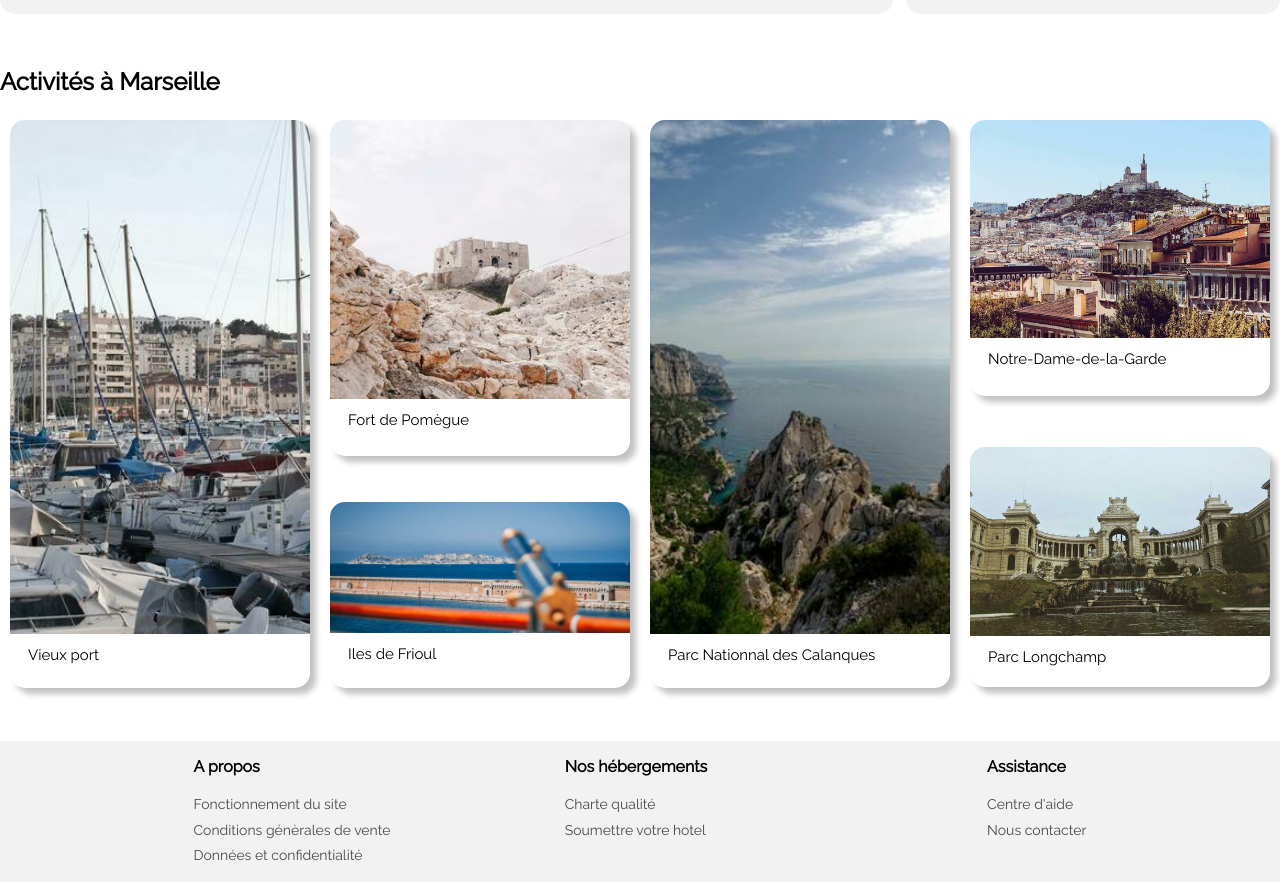
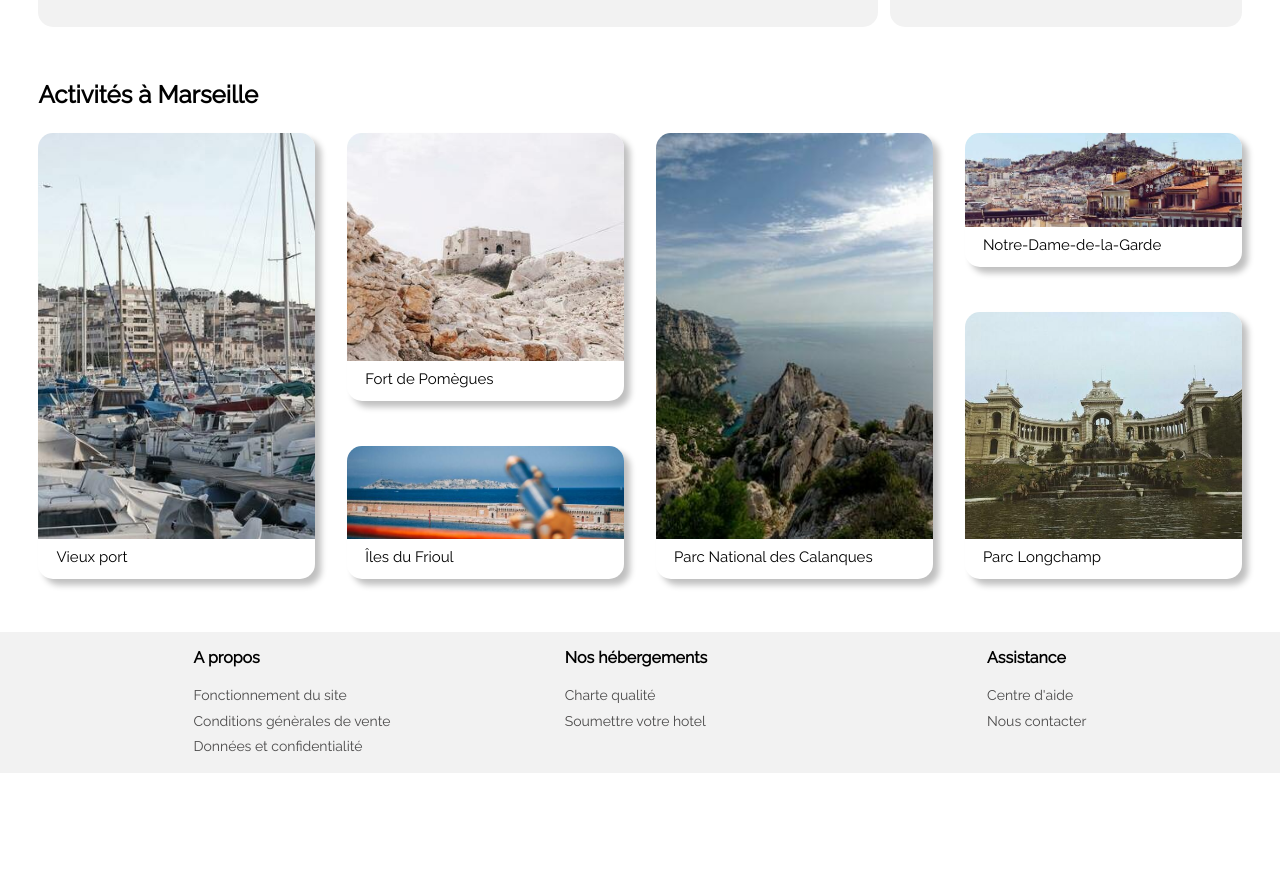
Before and after one commit to Soukainalarabi/soukainalarabi_2_20210728, a plain HTML site: page index.html in a window 1280 px wide. Shown: the part 986-1868 px from the top of the page. After the commit the page ends 1759 px from the top, so only its background shows below. Drawn offline with Linux system fonts and the light colour scheme.

Commit message:
activity responsive

```diff
--- a/index.html
+++ b/index.html
@@ -1,5 +1,6 @@
 <!DOCTYPE html>
 <html lang="fr">
+
 <head>
   <meta charset="UTF-8">
   <meta name="viewport" content="width=device-width, initial-scale=1.0">
@@ -7,10 +8,11 @@
   <link rel="preconnect" href="https://fonts.gstatic.com" crossorigin>
   <link href="https://fonts.googleapis.com/css2?family=Raleway:wght@100;400&display=swap" rel="stylesheet">
   <link rel="stylesheet" href="style.css">
-    <link rel="stylesheet"href="mobile.css">
+  <link rel="stylesheet" href="mobile.css">
   <script src="https://kit.fontawesome.com/6d1afd3785.js" crossorigin="anonymous"></script>
   <title>Reservia</title>
 </head>
+
 <body>
   <div class="container">
     <header class="header">
@@ -20,16 +22,18 @@
       <div class="inscrire"><a href="#">S'inscrire </a></div>
       <nav class="nav">
         <ul class="menu">
-            <li ><a class="border-top-blue" href="#hebergement">Hébergements</a></li>
+          <li><a class="border-top-blue" href="#hebergement">Hébergements</a></li>
           <li><a href="#activite">Activités</a></li>
         </ul>
       </nav>
     </header>
     <h1>Trouver votre hébergement pour des vacances de rêves</h1>
-       <p>En plein centre  ville ou en pleine nature</p>
+    <p>En plein centre ville ou en pleine nature</p>
     <div class="maps">
       <i class="fas fa-map-marker-alt"></i>
-        <input type="search" name="ss" id="ss" class="c-autocomplete__input sb-searchbox__input sb-destination__input" placeholder="Marseille,France" value="Marseille,France" autocomplete="off" data-component="search/destination/input-placeholder" data-sb-id="main" data-input="" aria-autocomplete="both">
+      <input type="search" name="ss" id="ss" class="c-autocomplete__input sb-searchbox__input sb-destination__input"
+        placeholder="Marseille,France" value="Marseille,France" autocomplete="off"
+        data-component="search/destination/input-placeholder" data-sb-id="main" data-input="" aria-autocomplete="both">
       <button>Rechercher</button>
       <i class="fas fa-search"></i>
     </div>
@@ -50,7 +54,7 @@
         </li>
         <li class="class-border">
           <i class="fas fa-dog"></i>
-          <p>  Animaux autorisés</p>
+          <p> Animaux autorisés</p>
         </li>
       </ul>
     </nav>
@@ -69,7 +73,8 @@
               <img src="images/heber1.jpg" alt="Auberge la cannebière">
 
               <h6>Auberge la cannebière</h6>
-            <p>Nuit à partir de </p><div class="money-heberg1">25€</div>
+              <p>Nuit à partir de </p>
+              <div class="money-heberg1">25€</div>
             </a>
             <span class="stars">
               <i class="fas fa-star"></i>
@@ -83,7 +88,8 @@
             <a href="#">
               <img src="images/heber2.jpg" alt="Hôtel du port">
               <h6>Hôtel du port</h6>
-              <p>Nuit à partir de 52</p><div class="money-heberg">€</div>
+              <p>Nuit à partir de 52</p>
+              <div class="money-heberg">€</div>
             </a>
             <span class="stars">
               <i class="fas fa-star"></i>
@@ -97,7 +103,8 @@
             <a href="#">
               <img src="images/heber3.jpg" alt="Hôtel les mouettes">
               <h6>Hôtel les mouettes</h6>
-              <p>Nuit à partir de 76</p><div class="money-heberg">€</div>
+              <p>Nuit à partir de 76</p>
+              <div class="money-heberg">€</div>
             </a>
             <span class="stars">
               <i class="fas fa-star"></i>
@@ -113,7 +120,8 @@
             <a href="#">
               <img src="images/heber4.jpg" alt="Hôtel de la mer">
               <h6>Hôtel de la mer</h6>
-              <p>Nuit à partir de 46</p><div class="money-heberg">€</div>
+              <p>Nuit à partir de 46</p>
+              <div class="money-heberg">€</div>
             </a>
             <span class="stars">
               <i class="fas fa-star"></i>
@@ -127,7 +135,8 @@
             <a href="#">
               <img src="images/heber5.jpg" alt="Auberge Le Panier">
               <h6>Auberge Le Panier</h6>
-              <p>Nuit à partir de </p><div class="money-heberg5">23€</div>
+              <p>Nuit à partir de </p>
+              <div class="money-heberg5">23€</div>
             </a>
             <span class="stars">
               <i class="fas fa-star"></i>
@@ -141,7 +150,8 @@
             <a href="#">
               <img src="images/heber6.jpg" alt="Hôtel chez Amina">
               <h6>Hôtel chez Amina</h6>
-              <p>Nuit à partir de 96</p><div class="money-heberg">€</div>
+              <p>Nuit à partir de 96</p>
+              <div class="money-heberg">€</div>
             </a>
             <span class="stars">
               <i class="fas fa-star"></i>
@@ -151,7 +161,9 @@
             </span>
           </div>
         </div>
-              <a href="#"><h4>Afficher plus</h4></a>
+        <a href="#">
+          <h4>Afficher plus</h4>
+        </a>
       </div>
       <aside>
         <div class="title-aside">
@@ -166,7 +178,8 @@
             <div class="txt-populaire">
               <a href="#">
                 <h6>Hôtel le soleil du matin</h6>
-              <p>Nuit à partir de 128</p><div    class="money-populaire1">€</div>
+                <p>Nuit à partir de 128</p>
+                <div class="money-populaire1">€</div>
               </a>
               <span class="stars">
                 <i class="fas fa-star"></i>
@@ -184,7 +197,8 @@
             <div class="txt-populaire">
               <a href="#">
                 <h6>Au coeur de l'eau Chambre d'hotes</h6>
-             <p>Nuit à partir de 71</p><div class="money-populaire2">€</div>
+                <p>Nuit à partir de 71</p>
+                <div class="money-populaire2">€</div>
               </a>
               <span class="stars">
                 <i class="fas fa-star"></i>
@@ -202,7 +216,8 @@
             <div class="txt-populaire">
               <a href="#">
                 <h6>Hôtel Tout bleu et Blanc</h6>
-            <p>Nuit à partir de 68</p><div class="money-populaire3">€</div>
+                <p>Nuit à partir de 68</p>
+                <div class="money-populaire3">€</div>
               </a>
               <span class="stars">
                 <i class="fas fa-star"></i>
@@ -216,49 +231,35 @@
         </div>
       </aside>
     </section>
-            <h3 id="activite">Activités à Marseille </h3>
+    <section id="activite">
+      <h3>Activités à Marseille </h3>
       <div class="album">
-        <div class="bloc1">
-            <a href="#">
-            <img src="images/activ1.jpg" alt="le port">
-           </a>
-           <a href="#"><p>Vieux port</p></a>
+        <div class="activ-bloc article1">
+          <img  src="images/activ1.jpg" alt="le port">
+          <p>Vieux port</p>
         </div>
-        <div class="bloc2">
-        <div class="activ2">
-            <a href="#">
-            <img src="images/activ2.jpg" alt="Fort de Pomègue">
-            </a>
-             <a href="#"><p>Fort de Pomègue</p></a>
+        <div class="activ-bloc article2">
+          <img src="images/activ2.jpg" alt="le port">
+          <p>Fort de Pomègues</p>
         </div>
-        <div class="activ3">
-            <a href="#">
-             <img src="images/activ3.jpg" alt="Iles de Frioul">
-            </a>
-            <a href="#"><p>Iles de Frioul</p></a>
+        <div class="activ-bloc article3">
+          <img  src="images/activ3.jpg" alt="le port">
+          <p>Îles du Frioul</p>
+        </div>
+        <div class="activ-bloc article4">
+          <img  src="images/activ4.jpg" alt="le port">
+          <p>Parc National des Calanques</p>
+        </div>
+        <div class="activ-bloc article5">
+          <img  src="images/activ5.jpg" alt="le port">
+          <p>Notre-Dame-de-la-Garde</p>
+        </div>
+        <div class="activ-bloc article6">
+          <img   src="images/activ6.jpg" alt="le port">
+          <p>Parc Longchamp</p>
         </div>
       </div>
-        <div class="bloc3">
-            <a href="#">
-             <img src="images/activ4.jpg" alt="Parc Nationnal des Calanques">
-            </a>
-            <a href="#"><p>Parc Nationnal des Calanques</p></a>
-        </div>
-        <div class="bloc4">
-        <div class="activ5">
-            <a href="#">
-              <img src="images/activ5.jpg" alt="Notre-Dame-de-la-Garde">
-            </a>
-            <a href="#"><p>Notre-Dame-de-la-Garde</p></a>
-        </div>
-        <div class="activ6">
-            <a href="#">
-              <img src="images/activ6.jpg" alt="Parc Longchamp">
-            </a>
-            <a href="#"><p>Parc Longchamp</p></a>
-        </div>
-        </div>
-        </div>
+    </section>
   </div>
   <footer>
     <div class="Apropos">
@@ -286,4 +287,5 @@
   </footer>
 
 </body>
+
 </html>
--- a/style.css
+++ b/style.css
@@ -359,84 +359,75 @@ aside .partie1 {
     padding-bottom: 12px;
 }
 /*//////////      activités à Marseille          /////////////*/
+
+#activite{
+    display: block;
+}
+
 .album{
-    width: 100%;
     display: flex;
+    flex-direction: column;
+    flex-wrap: wrap;
     align-content: space-between;
-    justify-content: space-around;
+    justify-content: space-between;
+    height: 446px;
+    margin-top: 24px;
 }
 .album a{
     text-decoration: none;
     color: black;
+}
 
-}
-/* .album > * {
-    margin-right: auto;
-} */
 .album img, .album p{
     margin-block-start: 0.5em;
     margin-block-end: 0em;
 }
-.album img{
-    border-top-left-radius: 15px;
-    border-top-right-radius: 15px;
-    width: 300px;
-    margin-top: 0px;
-}
-.album p{
-    margin-left: 18px;
-    font-size: 15px;
-}
-.bloc1 img,.bloc3 img{
-    height: 514px;
-    object-fit: cover;
-}
-.bloc1, .bloc3, .activ2, .activ3, .activ5, .activ6 {
+
+
+.activ-bloc{
     transition-duration: 0.1s;
     border-radius: 15px;
     box-shadow: 6px 6px 6px silver;
+    width: 23%;
+
 }
-.bloc4{
-    margin: 0px;
+.activ-bloc p{
+    margin-left: 18px;
+    margin-top: 5px;
+    font-size: 15px;
 }
-.activ2{
-    height: 336px;
+.activ-bloc img{
+    object-fit: cover;
+    border-top-left-radius: 15px;
+    border-top-right-radius: 15px;
+    margin-top: 0px;
+    width: 100%;
+    height: calc(100% - 40px);
 }
-.activ2 img{
-    height: 279px;
-    object-fit: cover;
+.activ-bloc.article1{
+    height: 100%;
 }
-.activ3 img {
-    height: 131px;
-    object-fit: cover;
+.activ-bloc.article2{
+    height: 60%;
 }
-.activ5 img{
-    height: 218px;
-    object-fit: cover;
+.activ-bloc.article3{
+    height: 30%;
 }
-.activ6 img {
-    height: 189px;
-    object-fit: cover;
+
+.activ-bloc.article4{
+    height: 100%;
 }
-.activ3{
-    height: 186px;
-    margin-top: 46px;
+.activ-bloc.article5{
+    height: 30%;
 }
-.activ6 {
-    margin-top: 51px;
-    height: 240px;
+.activ-bloc.article6{
+    height: 60%;
 }
-.activ5 {
-    height: 276px;
-}
+
 /* ///////          footer              ///////// */
 
 footer{
-
     background-color:#F2F2F2;
-    margin-top: 53px;
-}
-footer{
     display: flex;
     width: 100%;
     justify-content: center;
@@ -463,6 +454,41 @@ footer ul{
     color: #4b4a4a;
 }
 
+@media (max-width:1391px){
+    .container{
+        margin-left: 3%;
+        margin-right: 3%;
+    }
+}
+
+@media (min-width:700px) and (max-width:1024px){
+    .album{
+        flex-direction: row;
+        height: auto;
+    }
+    .activ-bloc{
+        height: 250px !important;
+        width: 32%;
+        margin-bottom: 2%;
+    }
+
+
+}
+
+@media (max-width:700px){
+    .album{
+        flex-direction: row;
+        height: auto;
+    }
+    .activ-bloc{
+        height: 250px !important;
+        width: 100%;
+        margin-bottom: 4%;
+    }
+
+
+}
+
 @media only screen and (min-width: 700px) and (max-width: 1150px){
     header{
         margin: auto;
@@ -470,29 +496,8 @@ footer ul{
     h3{
         margin-left: 42px;
     }
-    .bloc2,.bloc3,.bloc4{
-        margin-top: 0px;
-    }
-    .album{
-        flex-wrap: wrap;
-        margin-left: 42px;
-        width: 87%;
-    }
-    .bloc1 img , .activ2 img ,.activ3 img , .bloc3 img ,.activ5 img ,.activ6 img{
-        height: 289px;
-        width: 100%;
-    }
-    .bloc1, .bloc3, .activ2, .activ3, .activ5, .activ6 {
-        height: 337px;
-        width: 254px;    }
-    .bloc2{
-        display: flex;
-    }
-    .bloc4{
-        display: flex;
-        align-items: flex-end;
-        }
-    .activ3{
+
+    /* .activ3{
         margin-top: 0px;
         margin-left: 0px;
     }
@@ -504,7 +509,7 @@ footer ul{
     }
     .activ5{
         margin-right: 49px;
-    }
+    } */
     .Aprpos, .hebergement, .assistance{
         width: 30%;
     }
@@ -530,7 +535,7 @@ footer ul{
         margin-bottom: 36px;
         width: 46%;
     }
-    section{
+    #hebergement{
         display:flex;
         flex-wrap:wrap;
     }
```
Also changed, not shown: mobile.css (+1 -12 lines). Lines whose indentation alone changed are shown as unchanged.
